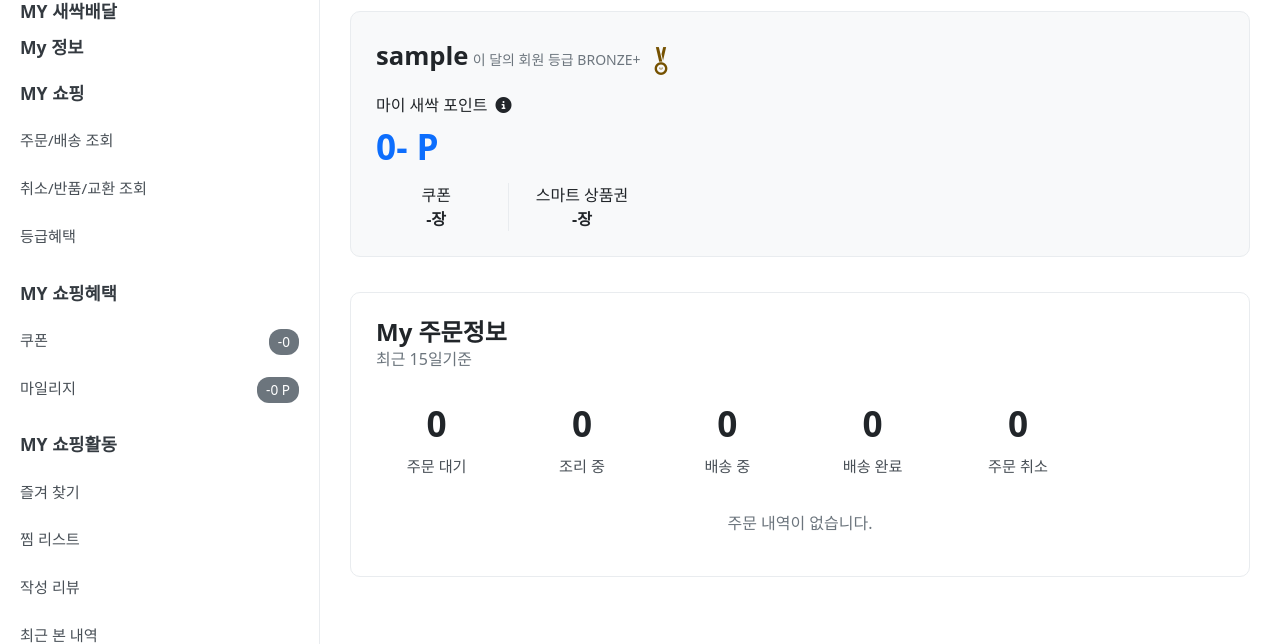
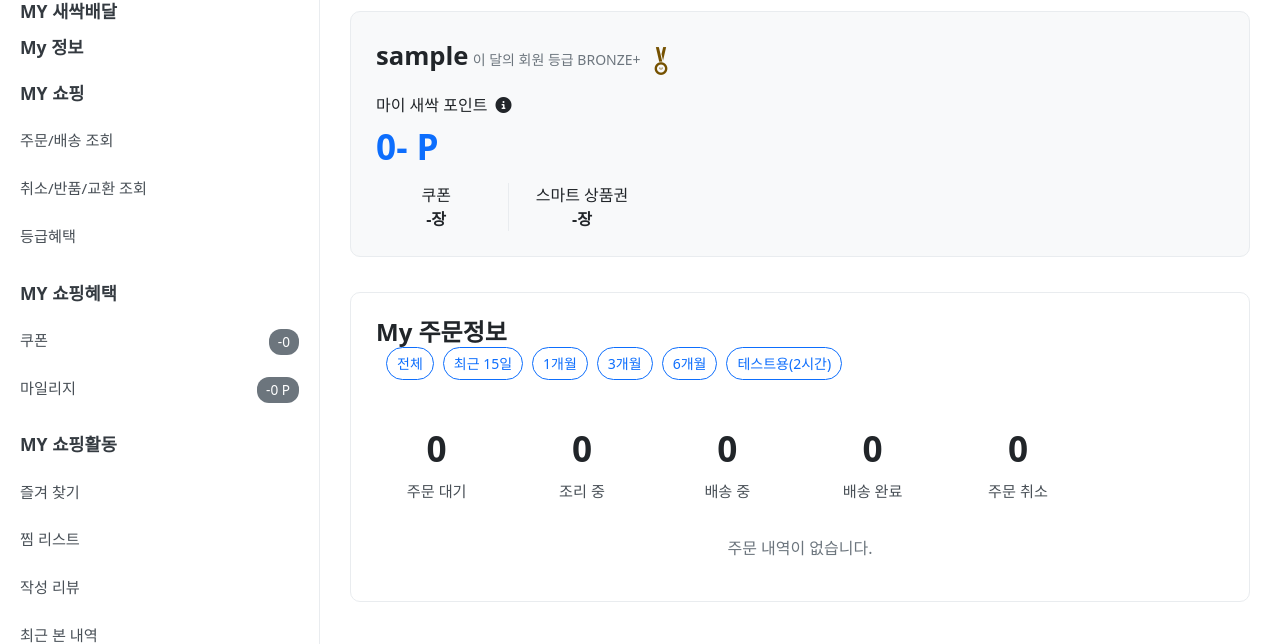
Before and after one commit to jhj1111/sessac_shoping_web, a Django app: page /accounts/mypage/ in a window 1280 px wide. Shown: the part 19-663 px from the top of the page. Run offline with Django 5.2, Linux system fonts and the light colour scheme; the visitor is signed in with stand-in values (Sample User, id 1); data that the repository does not hold is empty; some libraries are stand-ins or nearby versions.

Commit message:
fix(mypage): 가게 로그 출력 위치 수정, 기간 선택 버튼 추가

```diff
--- a/apps/accounts/templates/accounts/mypage_main.html
+++ b/apps/accounts/templates/accounts/mypage_main.html
@@ -63,6 +63,21 @@
         color: #495057;
         margin-top: 5px;
     }
+    .mypage-choose-date-button .btn {
+        border-radius: 50px; /* More pronounced oval shape */
+        padding: 5px 10px; /* Adjusted padding */
+        margin: 0 10px; /* Adjusted margin */
+        transition: all 0.3s ease;
+    }
+    .mypage-choose-date-button .btn.active {
+        background-color: #007bff;
+        color: #fff;
+        border-color: #007bff;
+    }
+    .mypage-choose-date-button .btn:hover:not(.active) {
+        background-color: #85aed6; /* Adjusted hover color */
+        border-color: #b89868; /* Adjusted hover border color */
+    }
 </style>
 
 <div class="mypage-header mb-4">
@@ -112,7 +127,14 @@
 <div class="order-status-section">
     <div class="mb-3">
         <h4>My 주문정보</h4>
-        <p class="text-muted">최근 15일기준</p>
+        <div class="btn-group btn-group-sm mb-3 mypage-choose-date-button" role="group" aria-label="Order history filter">
+            <button type="button" class="btn btn-outline-primary rounded-pill {% if selected_filter == 'all' %}active{% endif %}" data-filter="all">전체</button>
+            <button type="button" class="btn btn-outline-primary rounded-pill {% if selected_filter == 'recent_15_days' %}active{% endif %}" data-filter="recent_15_days">최근 15일</button>
+            <button type="button" class="btn btn-outline-primary rounded-pill {% if selected_filter == '1_month' %}active{% endif %}" data-filter="1_month">1개월</button>
+            <button type="button" class="btn btn-outline-primary rounded-pill {% if selected_filter == '3_months' %}active{% endif %}" data-filter="3_months">3개월</button>
+            <button type="button" class="btn btn-outline-primary rounded-pill {% if selected_filter == '6_months' %}active{% endif %}" data-filter="6_months">6개월</button>
+            <button type="button" class="btn btn-outline-primary rounded-pill {% if selected_filter == 'test_2hours' %}active{% endif %}" data-filter="test_2hours">테스트용(2시간)</button>
+        </div>
     </div>
 
     <div class="row text-center">
@@ -131,13 +153,17 @@
         <div class="col-12 mb-4"> {# Each order takes full width, with some bottom margin #}
             <div class="card">
                 <div class="card-header">
-                    <img src="{{ order_data.restaurant.image.url|default:'/static/no_image.jpg' }}" alt="...", class="me-2" style="width: 100px; height: 100px; object-fit: cover; border-radius: 5px;">
                     <h6 class="card-title mb-0">{{ order_data.restaurant.name }}</h6>
                     <h5 class="mb-0">주문 번호: {{ order_data.order.id }} <span class="badge bg-info">{{ order_data.order.get_status_display }}</span></h5>
+                    <h5 class="mb-0">총 금액: {{ order_data.order.total_amount }}</h5>
                     <small class="text-muted">주문 시간: {{ order_data.order.order_time|date:"Y년 m월 d일 H시 i분" }}</small>
                 </div>
                 <div class="card-body p-0"> {# Remove default padding to control list-group padding #}
                     {% for restaurant, items in order_data.grouped_items.items %}
+                    <img src="{% if restaurant.image %}{{ restaurant.image.url }}{% else %}/static/no_image.jpg{% endif %}"
+                    alt="..."
+                    class="me-2"
+                    style="width: 70px; height: 70px; object-fit: cover; border-radius: 5px;">
                         <div class="card-body border-bottom"> {# Use card-body for each restaurant group, with border #}
                             <ul class="list-group list-group-flush">
                                 {% for item in items %}
@@ -160,4 +186,7 @@
     {% endfor %}
     </div> {# Close the row for orders_with_grouped_items #}
 </div>
+
+{% include 'js/mypage-date-button-state.html' %}
+
 {% endblock %}
```
